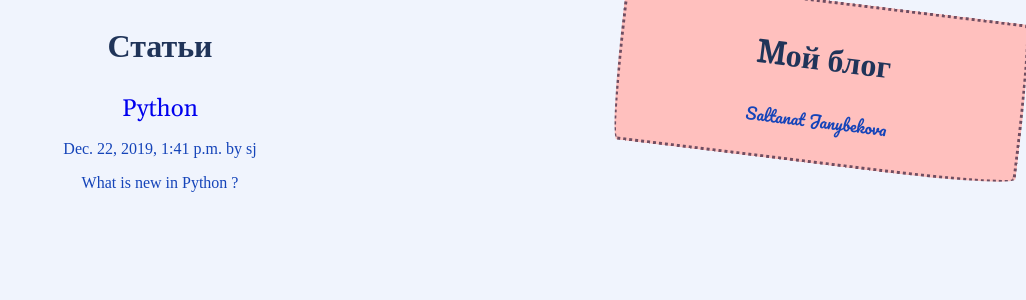
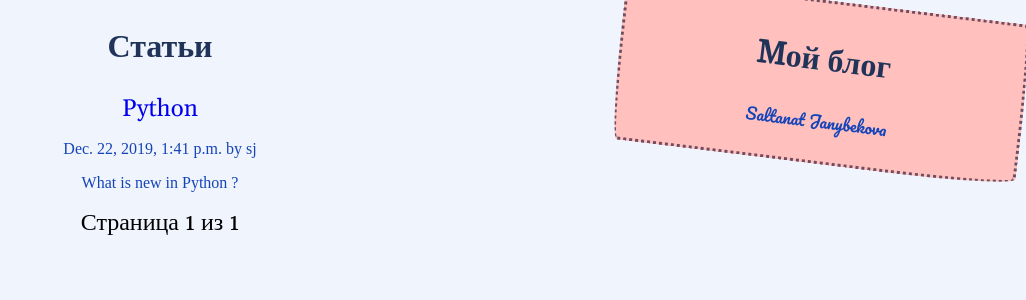
Before and after one commit to s-janibekova/my_private_blog_web, a Django app: page /blog/ in a window 1280 px wide. Shown: the top 300 px of the page, without its empty margins (254-1280 px from the left). Run offline with Django 3.2, Linux system fonts and the light colour scheme; data comes from the database, SQL or seed files in the repository; some web fonts are replaced.

Commit message:
pagination added

```diff
--- a/blog/views.py
+++ b/blog/views.py
@@ -1,12 +1,24 @@
 from django.shortcuts import render, get_object_or_404
 from .models import Post
+from django.core.paginator import Paginator, EmptyPage, PageNotAnInteger
 
 
 # Create your views here.
 def post_list(request):
-    posts = Post.published.all()
+    object_list = Post.published.all()
+    paginator = Paginator(object_list, 3)
+    page = request.GET.get('page')
+    try:
+        posts = paginator.page(page)
+    except PageNotAnInteger:
+        posts = paginator.page(1)
+
+    except EmptyPage:
+        posts = paginator.page(paginator.num_pages)
+
     return render(request, 'blog/post/list.html',
-                  {'posts': posts})
+                  {'page': page,
+                      'posts': posts})
 
 
 def post_detail(request, year, month, day, post):
--- /dev/null
+++ b/templates/blog/pagination.html
@@ -0,0 +1,13 @@
+<div class="pagination">
+    <span class="step-links">
+        {% if page.has_previous %}
+        <a href="?page={{ page.previous_page_number }}"> Предыдущие</a>
+        {% endif %}
+    <span class="current">
+        Страница {{ page.number }} из {{ page.paginator.num_pages }}
+        {% if page.has_hext %}
+        <a href="?page={{ page.next_page_number }}">След</a>
+        {% endif %}
+    </span>
+    </span>
+</div>
--- a/templates/blog/post/list.html
+++ b/templates/blog/post/list.html
@@ -13,4 +13,5 @@
         </p>
         {{ post.body|truncatewords:30|linebreaks }}
     {% endfor %}
+      {% include "blog/post/../pagination.html" with page=posts %}
 {% endblock %}
```
